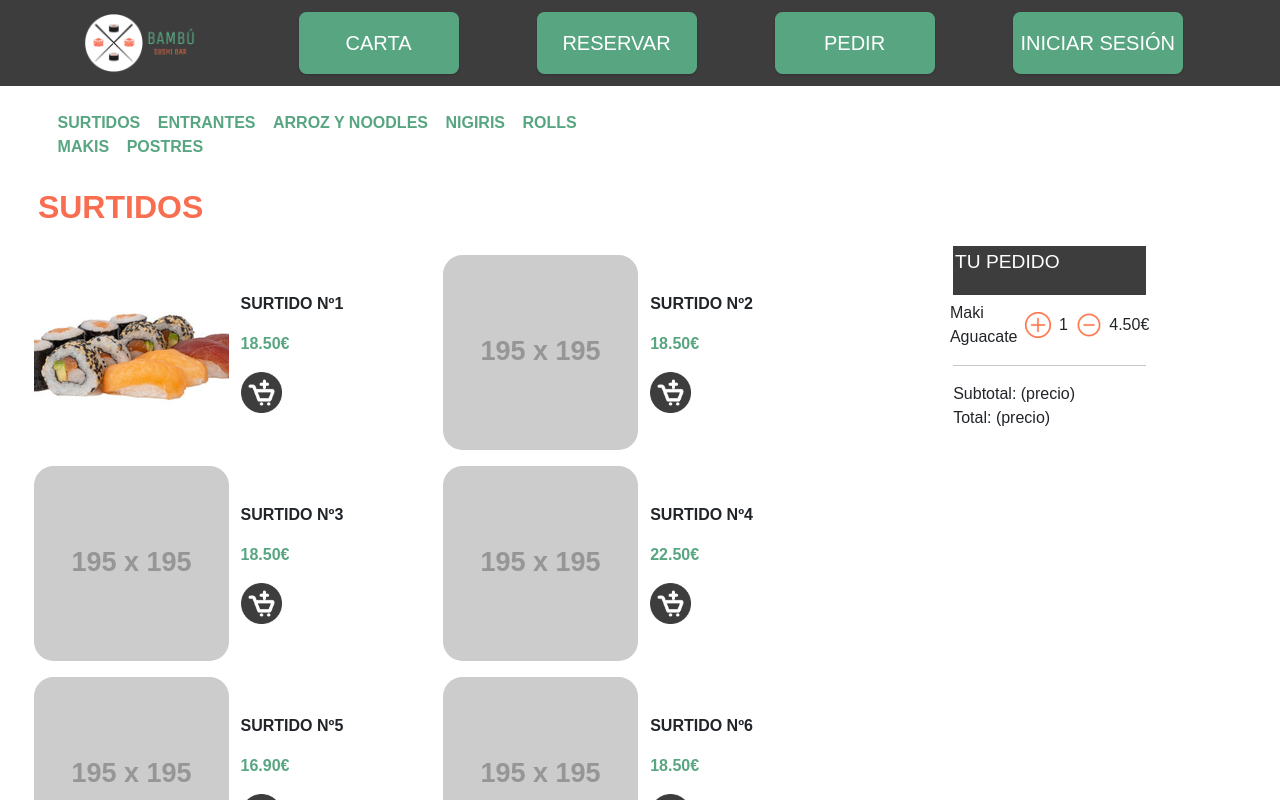
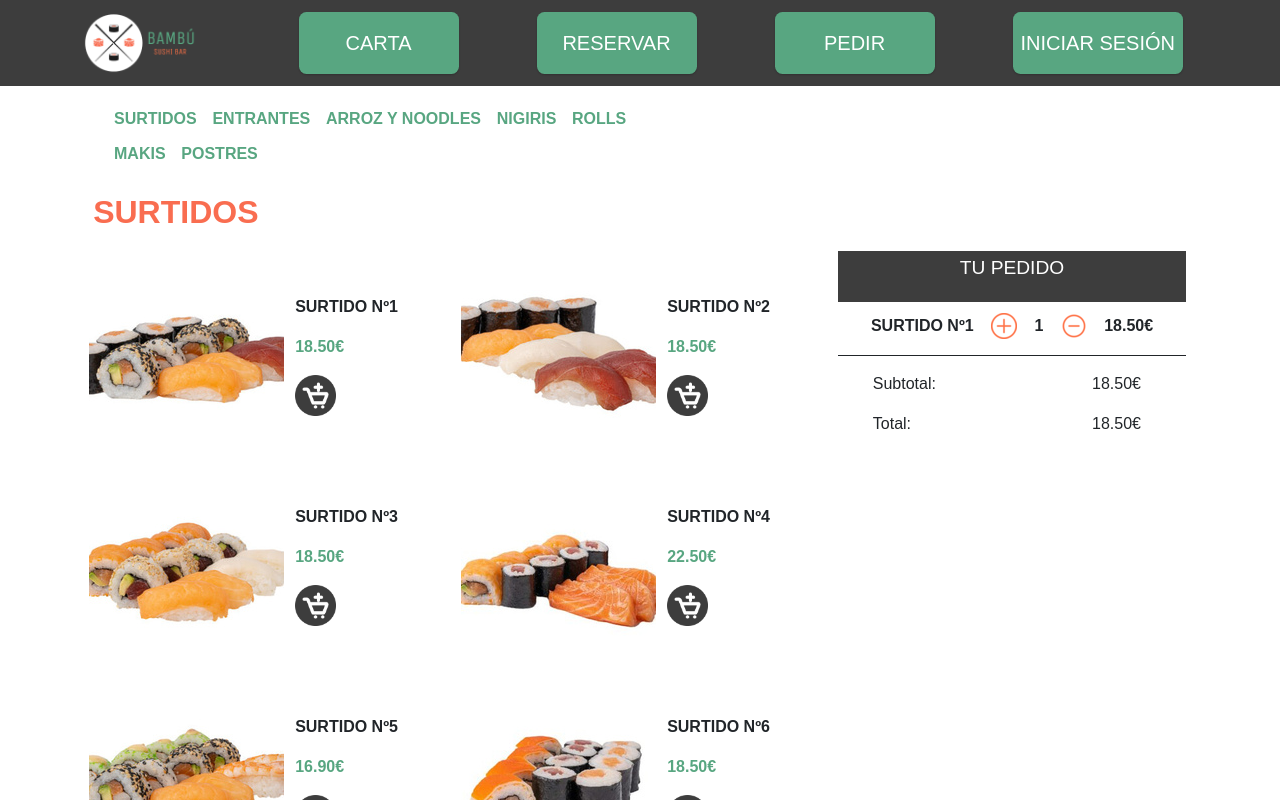
Before and after one commit to CarlosGM2005/Bambu, an Angular app: page /carrito-compra in a window 1280 px wide. Shown: the top 800 px of the page. Built offline with nearby package versions, Linux system fonts and the light colour scheme; a web font is replaced by a local one.

Commit message:
avance carrito

```diff
--- a/src/app/carrito-compra/carrito-compra.component.html
+++ b/src/app/carrito-compra/carrito-compra.component.html
@@ -1,31 +1,31 @@
-<div id="disposicion">
+<div class="container">
     <div class="enlaces">
         <ul>
-            <a href="" class="enlaces">
+            <a href="/carrito-compra" class="enlaces">
                 <li>SURTIDOS</li>
             </a>
 
-            <a href="">
+            <a href="/carrito-compra">
                 <li>ENTRANTES</li>
             </a>
 
-            <a href="" class="enlaces">
+            <a href="/carrito-compra" class="enlaces">
                 <li>ARROZ Y NOODLES</li>
             </a>
 
-            <a href="">
+            <a href="/carrito-compra">
                 <li>NIGIRIS</li>
             </a>
 
-            <a href="">
+            <a href="/carrito-compra">
                 <li>ROLLS</li>
             </a>
 
-            <a href="">
+            <a href="/carrito-compra">
                 <li>MAKIS</li>
             </a>
 
-            <a href="">
+            <a href="/carrito-compra">
                 <li>POSTRES</li>
             </a>
         </ul>
@@ -50,7 +50,7 @@
 
                     <div class="col12 col-md-6 text-center">
                         <div class="imagenes__productos">
-                            <img src="https://placehold.co/195x195/png" alt="">
+                            <img src="assets/images/productos/SURTIDO2-300x300.jpg" alt="">
                         </div>
                         <div class="infoPoducto">
                             <p>SURTIDO Nº2</p>
@@ -63,7 +63,7 @@
                 <div class="row">
                     <div class="col12 col-md-6 text-center">
                         <div class="imagenes__productos">
-                            <img src="https://placehold.co/195x195/png" alt="">
+                            <img src="assets/images/productos/SURTIDO3-300x300.jpg" alt="">
                         </div>
                         <div class="infoPoducto">
                             <p>SURTIDO Nº3</p>
@@ -74,7 +74,7 @@
 
                     <div class="col12 col-md-6 text-center">
                         <div class="imagenes__productos">
-                            <img src="https://placehold.co/195x195/png" alt="">
+                            <img src="assets/images/productos/SURTIDO4-300x300.jpg" alt="">
                         </div>
                         <div class="infoPoducto">
                             <p>SURTIDO Nº4</p>
@@ -87,7 +87,7 @@
                 <div class="row">
                     <div class="col12 col-md-6 text-center">
                         <div class="imagenes__productos">
-                            <img src="https://placehold.co/195x195/png" alt="">
+                            <img src="assets/images/productos/SURTIDO5-300x300.jpg" alt="">
                         </div>
                         <div class="infoPoducto">
                             <p>SURTIDO Nº5</p>
@@ -98,7 +98,7 @@
 
                     <div class="col12 col-md-6 text-center">
                         <div class="imagenes__productos">
-                            <img src="https://placehold.co/195x195/png" alt="">
+                            <img src="assets/images/productos/SURTIDO6-300x300.jpg" alt="">
                         </div>
                         <div class="infoPoducto">
                             <p>SURTIDO Nº6</p>
@@ -110,23 +110,36 @@
             </div>
 
             <div class="col-12 col-md-4">
-                <div id="alineador">
+
                 <div class="encabezado">
                     <p>TU PEDIDO</p>
                 </div>
                 <div class="mensajeInicial">
-                        <div>Maki Aguacate</div>
+                    <div>SURTIDO Nº1</div>
                     <img src="assets/images/iconos/signo más.png" alt="">
                     <div>1</div>
                     <img src="assets/images/iconos/signo-menos.png" alt="">
-                        <div>4.50€</div>
+                    <div>18.50€</div>
                 </div>
 
                 <hr>
 
                 <div id="precios">
-                        <div>Subtotal: (precio)</div>
-                        <div>Total: (precio)</div>
+                    <div class="precio__final">
+                        <p>
+                            Subtotal:
+                        </p>
+                        <p>
+                            18.50€
+                        </p>
+                    </div>
+                    <div class="precio__final">
+                        <p>
+                            Total:
+                        </p>
+                        <p>
+                            18.50€
+                        </p>
                     </div>
                 </div>
             </div>
--- a/src/app/carrito-compra/carrito-compra.component.scss
+++ b/src/app/carrito-compra/carrito-compra.component.scss
@@ -4,9 +4,7 @@ $secondary-color: #3D3D3D;
 $terciary-color: #F96D50;
 
 
-#disposicion {
-    margin: 2%;
-}
+
 
 //Estilos barra navegación
 .enlaces ul {
@@ -23,6 +21,7 @@ $terciary-color: #F96D50;
     text-decoration: none;
     color: $primary-color;
     font-weight: bold;
+    margin-top: 2%;
 }
 
 #titulo {
@@ -31,10 +30,16 @@ $terciary-color: #F96D50;
     font-weight: bold;
 }
 
+
 //Estilos pruductos
 .iconos {
     width: 41px;
     height: 41px;
+    transition: all 0.3s ease;
+}
+
+.iconos:hover{
+    content: url(../../assets/images/iconos/carrito-de-compras-añadir-naranja.png);
 }
 
 .col-md-6 {
@@ -53,6 +58,7 @@ $terciary-color: #F96D50;
     border-radius: 10%;
 }
 
+
 .precio__producto {
     color: $primary-color;
 }
@@ -60,31 +66,27 @@ $terciary-color: #F96D50;
 
 //Estilos parte del resumen de la compra
 
-#alineador {
-    margin-left: 25%;
-    margin-right: 25%;
+hr{
+    opacity: 1;
+    background-color: black;
 }
+
 
 .encabezado {
     background-color: $secondary-color;
     color: white;
     padding: 1%;
     font-size: 120%;
+    text-align: center;
 }
-
-
 
 .mensajeInicial {
     display: flex;
     align-items: center;
     justify-content: center;
-    gap: 4%;
+    gap: 5%;
     margin-top: 3%;
-}
-
-.btnComprar {
-    width: 100%;
-
+    font-weight: bold;
 }
 
 
@@ -99,3 +101,16 @@ $terciary-color: #F96D50;
     cursor: pointer;
     text-decoration: none;
 }
+
+
+#precios{
+    display: grid;
+
+}
+
+.precio__final{
+    display: grid;
+    grid-template-columns: 70% 30%;
+    align-items: center;
+    margin-left: 10%;
+}
--- a/src/app/carrito-compra/carrito-compra.component.ts
+++ b/src/app/carrito-compra/carrito-compra.component.ts
@@ -6,6 +6,48 @@ import { Component } from '@angular/core';
   styleUrls: ['./carrito-compra.component.scss']
 })
 export class CarritoCompraComponent {
+  categorias = {
+    entrantes: [
+      {
+        nombre: 'California Roll',
+        foto: 'https://via.placeholder.com/150?text=California+Roll',
+        precio: 5.99,
+        icono: 'https://via.placeholder.com/50?text=Icon+Roll'
+      },
+      {
+        nombre: 'Tuna Roll',
+        foto: 'https://via.placeholder.com/150?text=Tuna+Roll',
+        precio: 6.49,
+        icono: 'https://via.placeholder.com/50?text=Icon+Roll'
+      },
+      {
+        nombre: 'Spicy Tuna Roll',
+        foto: 'https://via.placeholder.com/150?text=Spicy+Tuna+Roll',
+        precio: 6.99,
+        icono: 'https://via.placeholder.com/50?text=Icon+Roll'
+      }
+    ],
+    postres: [
+      {
+        nombre: 'Salmon Sashimi',
+        foto: 'https://via.placeholder.com/150?text=Salmon+Sashimi',
+        precio: 7.99,
+        icono: 'https://via.placeholder.com/50?text=Icon+Sashimi'
+      },
+      {
+        nombre: 'Tuna Sashimi',
+        foto: 'https://via.placeholder.com/150?text=Tuna+Sashimi',
+        precio: 8.49,
+        icono: 'https://via.placeholder.com/50?text=Icon+Sashimi'
+      },
+      {
+        nombre: 'Ebi Nigiri',
+        foto: 'https://via.placeholder.com/150?text=Ebi+Nigiri',
+        precio: 5.49,
+        icono: 'https://via.placeholder.com/50?text=Icon+Nigiri'
+      }
+    ]
+  };
 
 
 }
```
Also changed, not shown: src/assets/images/iconos/carrito-de-compras-añadir-naranja.png (renamed from src/assets/images/iconos/carrito-de-compras añadir naranja.png). Lines whose indentation alone changed are shown as unchanged.
